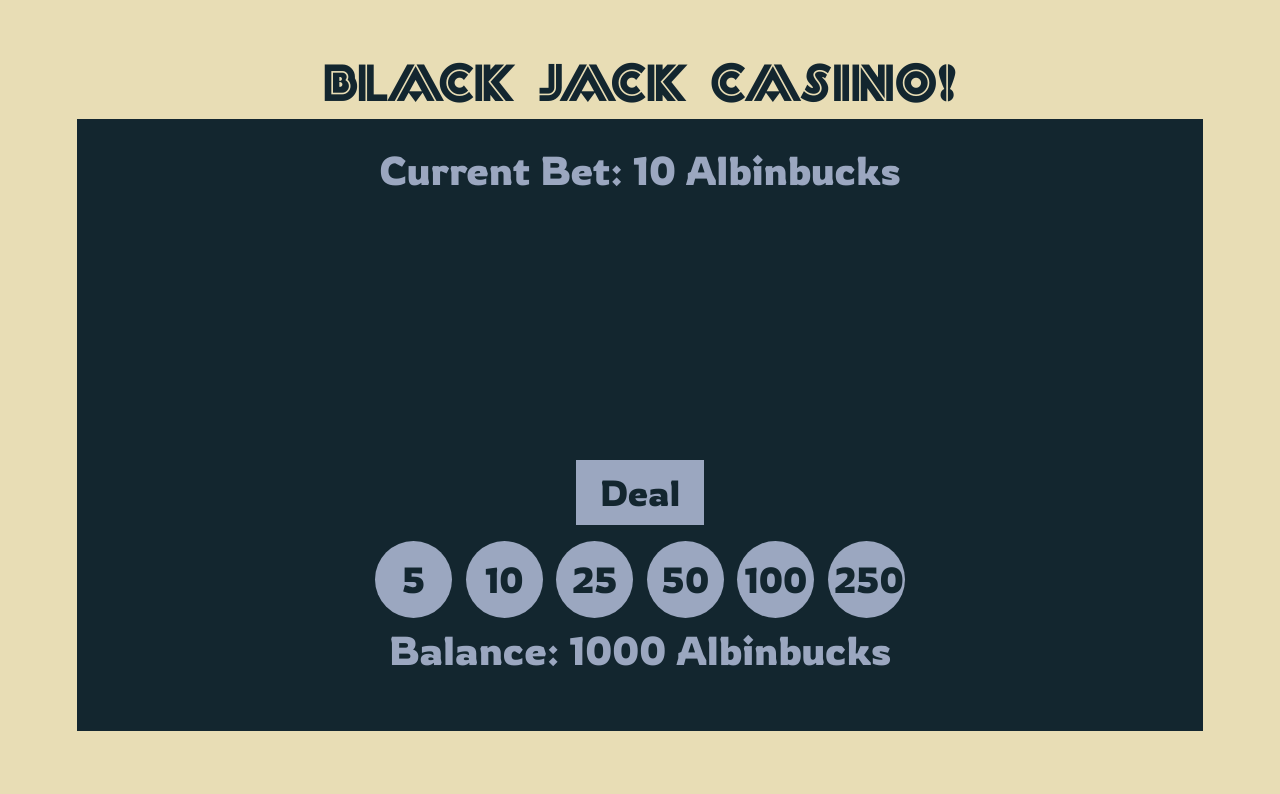
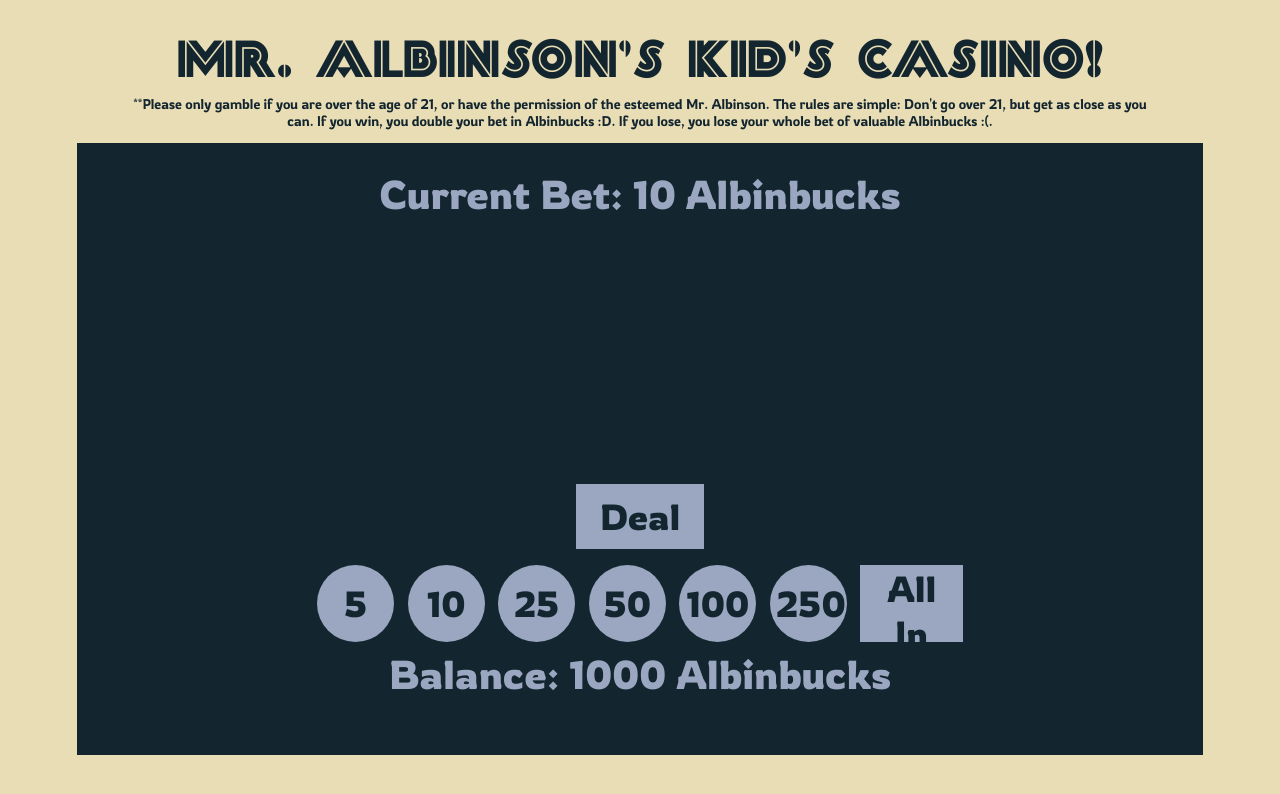
Before and after one commit to Bod1eF/BlackJackGame, a plain HTML site: page index.html in a window 1280 px wide. Drawn offline with nearby package versions, Linux system fonts and the light colour scheme.

Commit message:
Update index.html

```diff
--- a/index.html
+++ b/index.html
@@ -13,7 +13,12 @@
 
 <body>
 
-  <h2 id="welcome">Black Jack Casino!</h2>
+  <h2 id="welcome">Mr. Albinson's Kid's Casino!</h2>
+  <p id="warning">**Please only gamble if you are over the age of 21, or have the permission of the esteemed Mr. Albinson.
+  The rules are simple: Don't go over 21, but get as close as you can.
+  If you win, you double your bet in Albinbucks  :D.
+  If you lose, you lose your whole bet of valuable Albinbucks :(.
+  </p>
 
   <div id="flex">
   <h3 id="current_bet"></h3>
@@ -38,6 +43,7 @@
   <button id="50" class="chip"> 50 </button>
   <button id="100" class="chip"> 100 </button>
   <button id="250" class="chip"> 250 </button>
+  <button id="allIn" class="chip"> All In </button>
 
   </div>
     <h3 id="money_count"></h3>
```
